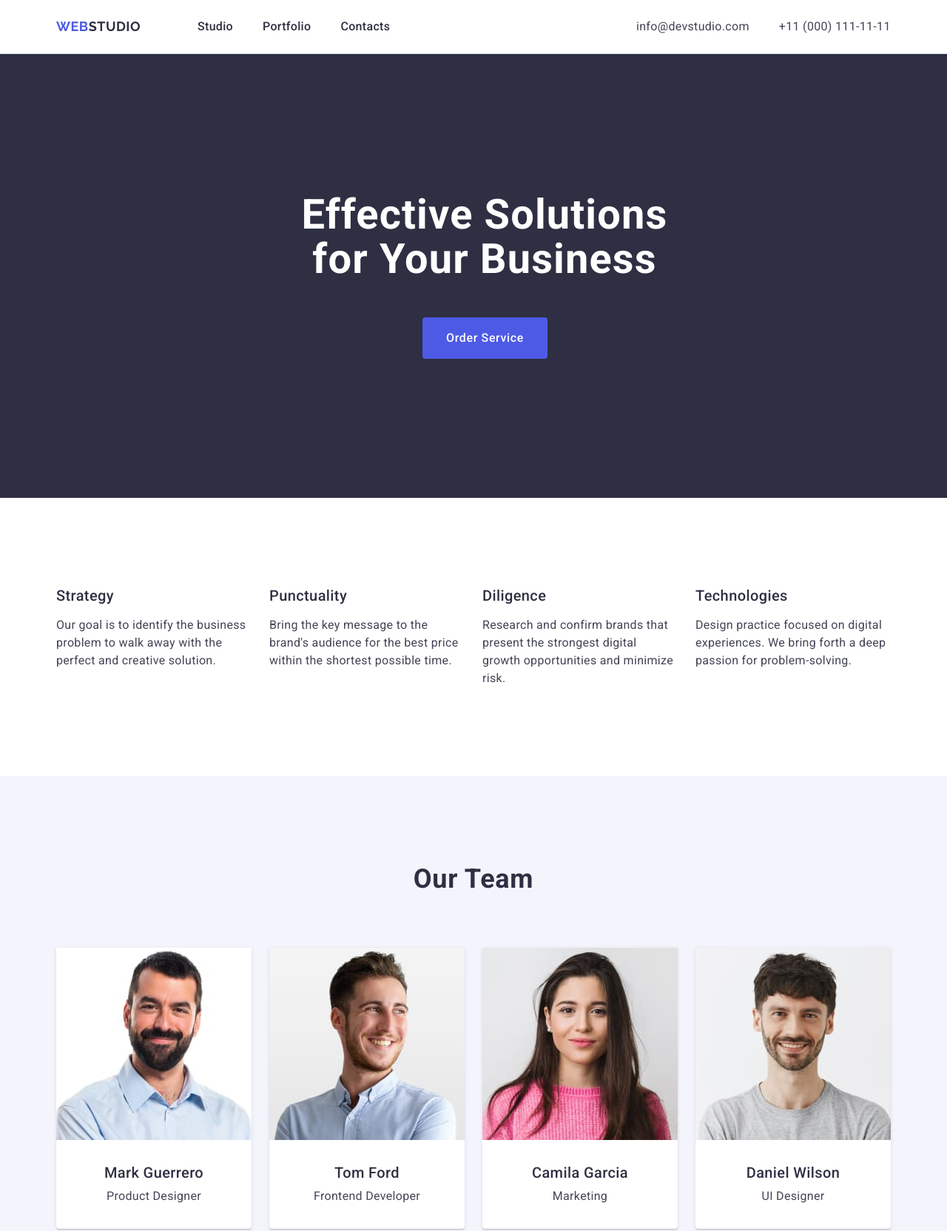
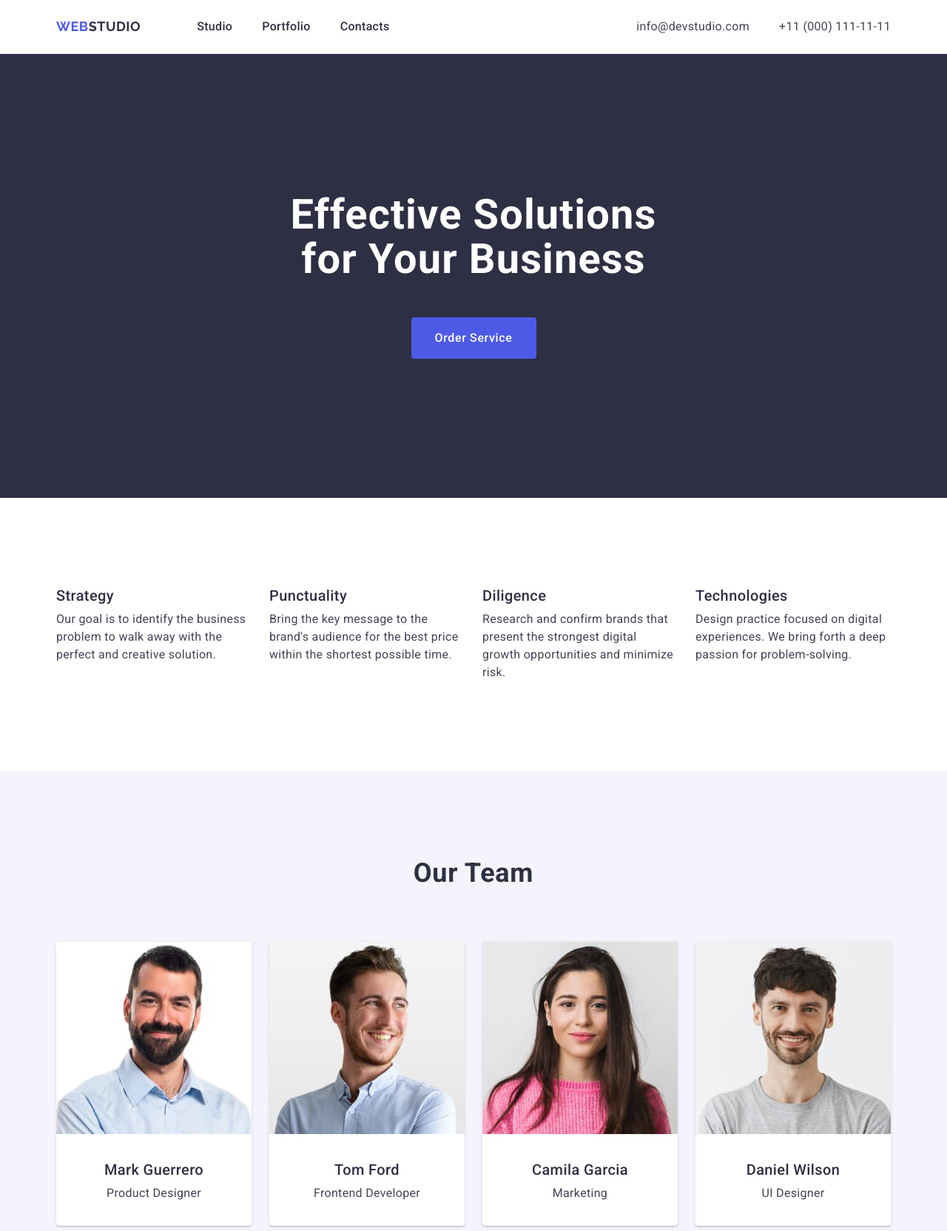
Before and after one commit to Seneks999/goit-markup-hw-03, a plain HTML site: page index.html in a window 1280 px wide. Shown: the top 1664 px of the page at 74% size. Drawn offline with nearby package versions, Linux system fonts and the light colour scheme.

Commit message:
HW-3-edited-html-css-mentor-8

```diff
--- a/css/styles.css
+++ b/css/styles.css
@@ -27,6 +27,7 @@ ul {
 
 .header > .container {
   display: flex;
+  align-items: center;
 }
 
 .navigation {
@@ -50,12 +51,6 @@ ul {
   line-height: 1.17;
   letter-spacing: 0.03em;
   text-transform: uppercase;
-  display: flex;
-  align-items: center;
-  justify-content: flex-start;
-  flex-direction: row;
-  gap: 0px;
-  width: 115px;
   margin-right: 76px;
 }
 
@@ -84,6 +79,7 @@ ul {
   line-height: 1.5;
   letter-spacing: 0.02em;
   padding: 24px 0;
+  display: block;
 }
 
 .nav-studio:hover,
@@ -91,22 +87,24 @@ ul {
   color: #404bbf;
 }
 
+.address {
+  margin-left: auto;
+}
+
 .contacts {
   font-style: normal;
   display: flex;
-  margin-left: 332px;
+  gap: 40px;
 }
 
 .contact-mail {
-  margin-right: 40px;
-  margin-top: 24px;
-  margin-bottom: 24px;
+  padding: 24px 0;
+  display: block;
 }
 
 .contact-tel {
-  margin-right: 0px;
-  margin-top: 24px;
-  margin-bottom: 24px;
+  padding: 24px 0;
+  display: block;
 }
 
 .contacts-list {
@@ -142,8 +140,8 @@ ul {
   letter-spacing: 0.02em;
   text-align: center;
   color: #fff;
+  margin: 0 auto;
   max-width: 496px;
-  margin-left: 331px;
 }
 
 .button {
@@ -160,8 +158,8 @@ ul {
   height: 56px;
   border: none;
   border-radius: 4px;
+  margin: 0 auto;
   margin-top: 48px;
-  margin-left: 495px;
 }
 
 .button:hover,
@@ -170,11 +168,6 @@ ul {
 }
 
 .features {
-  display: flex;
-  align-items: flex-start;
-  justify-content: flex-start;
-  flex-direction: column;
-  gap: 8px;
   width: calc((100% - 72px) / 4);
 }
 
@@ -239,15 +232,10 @@ ul {
 
 .team-li {
   background-color: #fff;
-  display: flex;
-  align-items: center;
-  justify-content: center;
-  flex-direction: column;
   border-radius: 0 0 4px 4px;
-  width: 264px;
-  height: 380px;
   box-shadow: 0 2px 1px 0 rgba(46, 47, 66, 0.08),
     0 1px 1px 0 rgba(46, 47, 66, 0.16), 0 1px 6px 0 rgba(46, 47, 66, 0.08);
+  width: calc((100% - 72px) / 4);
 }
 
 .name-position {
@@ -295,16 +283,6 @@ ul {
 }
 
 .portfolio-item {
-  display: flex;
-  align-items: flex-start;
-  justify-content: center;
-  flex-direction: column;
-  gap: 8px;
-  border-bottom: 1px solid #e7e9fc;
-  border-left: 1px solid #e7e9fc;
-  border-right: 1px solid #e7e9fc;
-  padding: 32px 16px;
-  width: 360px;
   width: calc((100% - 48px) / 3);
 }
 
@@ -312,7 +290,6 @@ ul {
   padding: 32px 16px;
   border: 1px solid #e7e9fc;
   border-top: none;
-  margin-bottom: 8px;
 }
 
 .portfolio-service {
@@ -350,7 +327,6 @@ ul {
   flex-direction: row;
   gap: 0px;
   width: 115px;
-  margin-right: 76px;
   margin-bottom: 16px;
   display: inline-block;
 }
--- a/index.html
+++ b/index.html
@@ -36,7 +36,7 @@
             <li><a class="nav-studio" href="">Contacts</a></li>
           </ul>
         </nav>
-        <address>
+        <address class="address">
           <ul class="contacts">
             <li class="contact-mail">
               <a class="contact-list" href="mailto:info@devstudio.com"
```
